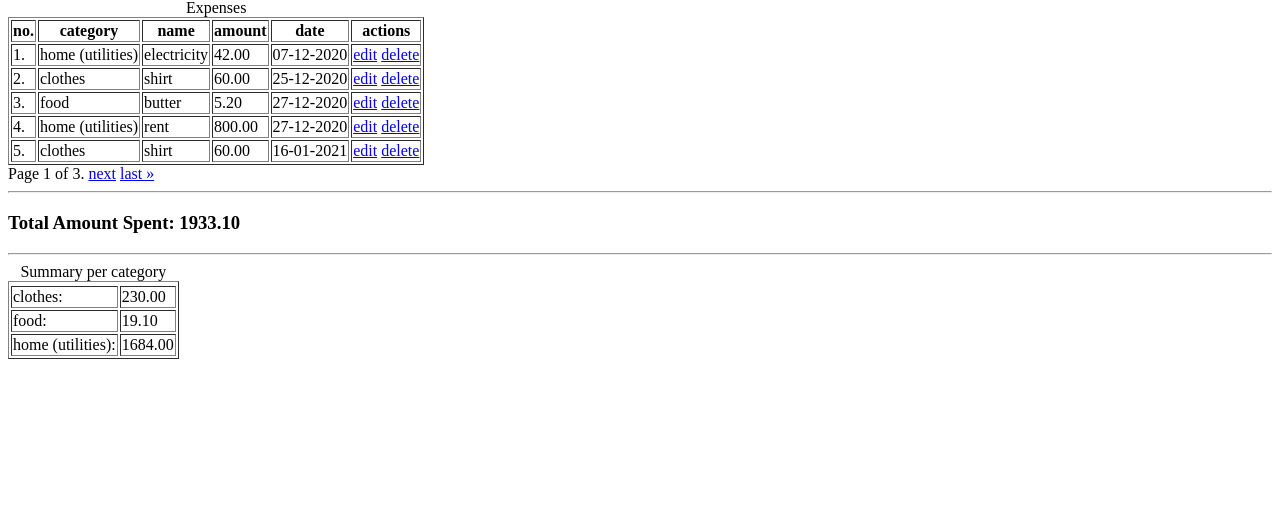
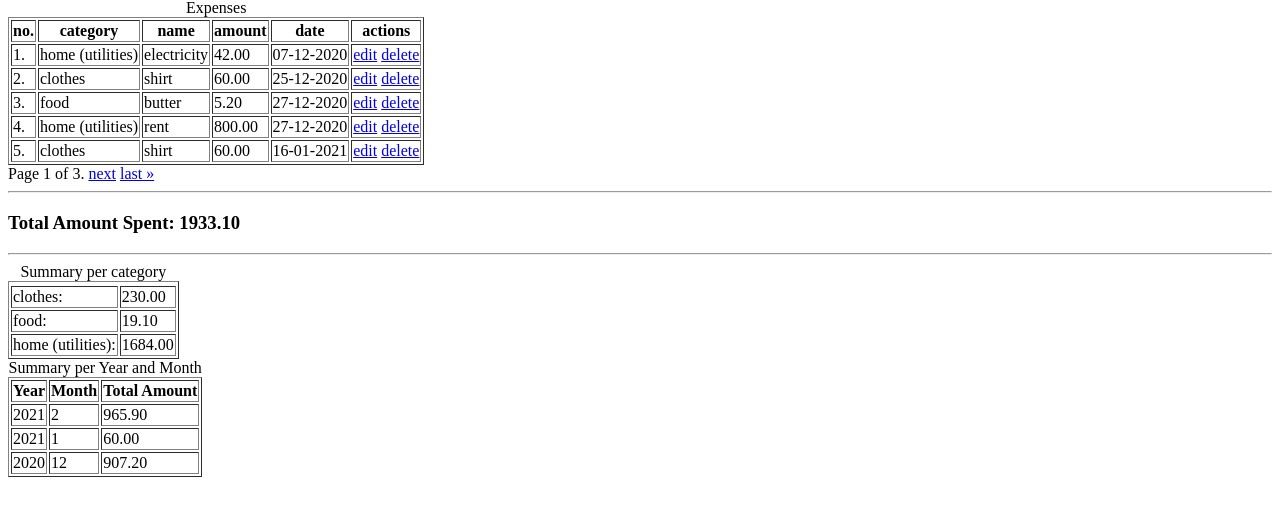
Before and after one commit to Sornat11/Expanses_Django_Project, a Django app: page /expenses/expense/list/ in a window 1280 px wide. Shown: the part 203-719 px from the top of the page. Run offline with Django 4.2, Linux system fonts and the light colour scheme; data comes from the database, SQL or seed files in the repository.

Commit message:
5. In `expenses.ExpenseList` add table with total summary per year-month.

```diff
--- a/expenses/templates/expenses/expense_list.html
+++ b/expenses/templates/expenses/expense_list.html
@@ -82,4 +82,28 @@
 	{% endfor %}
   </tr>
 </table>
+
+<table border="1">
+	<caption>Summary per Year and Month</caption>
+	<thead>
+	  <tr>
+		<th>Year</th>
+		<th>Month</th>
+		<th>Total Amount</th>
+	  </tr>
+	</thead>
+	<tbody>
+	  {% for row in summary_per_year_month %}
+		<tr>
+		  <td>{{ row.year }}</td>
+		  <td>{{ row.month }}</td>
+		  <td>{{ row.total_amount|floatformat:2 }}</td>
+		</tr>
+	  {% empty %}
+		<tr>
+		  <td colspan="3">No data available.</td>
+		</tr>
+	  {% endfor %}
+	</tbody>
+  </table>
 {% endblock %}
--- a/expenses/views.py
+++ b/expenses/views.py
@@ -31,9 +31,9 @@ class ExpenseListView(ListView):
             if categories:
                 queryset = queryset.filter(category__in=categories)
 
-        # Sorting logic
-        sort_by = self.request.GET.get('sort_by', 'date')  # Default sort by 'date'
-        order = self.request.GET.get('order', 'asc')  # Default order 'asc'
+
+        sort_by = self.request.GET.get('sort_by', 'date')
+        order = self.request.GET.get('order', 'asc')
 
         if sort_by == 'category':
             queryset = queryset.order_by(F('category').desc() if order == 'desc' else F('category').asc())
@@ -42,11 +42,20 @@ class ExpenseListView(ListView):
 
         total_spent = queryset.aggregate(total_amount=Sum('amount'))['total_amount'] or 0
 
+        year_month_summary = (
+            queryset
+            .annotate(year=F('date__year'), month=F('date__month'))
+            .values('year', 'month')
+            .annotate(total_amount=Sum('amount'))
+            .order_by('-year', '-month')
+        )
+
         return super().get_context_data(
             form=form,
             object_list=queryset,
             summary_per_category=summary_per_category(queryset),
             total_spent=total_spent,
+            summary_per_year_month=year_month_summary,
             **kwargs)
 
 class CategoryListView(ListView):
```
